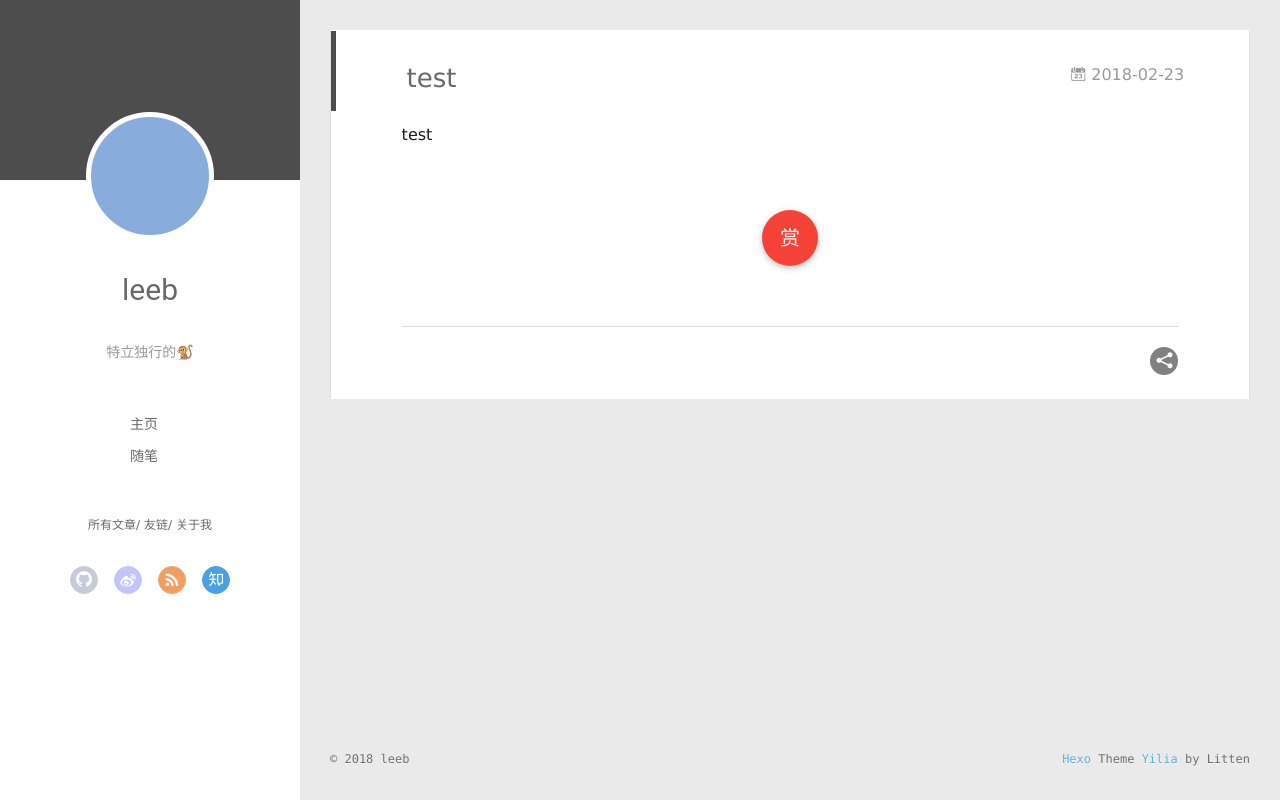
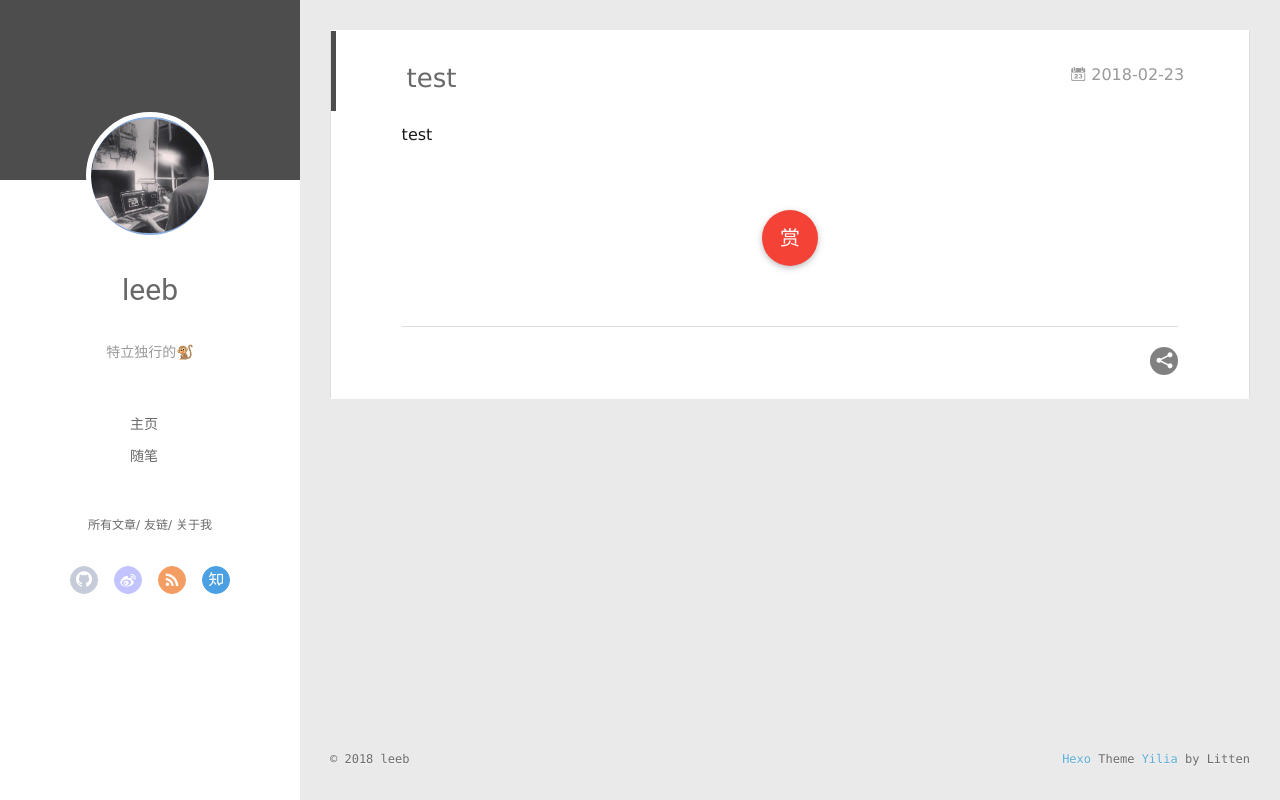
Before and after one commit to leeb9527/li-daye.github.io, a plain HTML site: page 2018/02/23/hello-world/index.html in a window 1280 px wide. Drawn offline with Linux system fonts and the light colour scheme; no server answers.

Commit message:
Site updated: 2018-02-24 09:34:37

```diff
--- a/2018/02/23/hello-world/index.html
+++ b/2018/02/23/hello-world/index.html
@@ -46,7 +46,7 @@
 <div class="intrude-less">
 	<header id="header" class="inner">
 		<a href="/" class="profilepic">
-			<img src="" class="js-avatar">
+			<img src="/img/head.JPG" class="js-avatar">
 		</a>
 		<hgroup>
 		  <h1 class="header-author"><a href="/">leeb</a></h1>
@@ -106,7 +106,7 @@
 	<div class="intrude-less">
 		<header id="header" class="inner">
 			<div class="profilepic">
-				<img src="" class="js-avatar">
+				<img src="/img/head.JPG" class="js-avatar">
 			</div>
 			<hgroup>
 			  <h1 class="header-author js-header-author">leeb</h1>
```
Also changed, not shown: archives/2018/02/index.html (+2 -2 lines), archives/2018/index.html (+2 -2 lines), archives/index.html (+2 -2 lines), index.html (+2 -2 lines).
